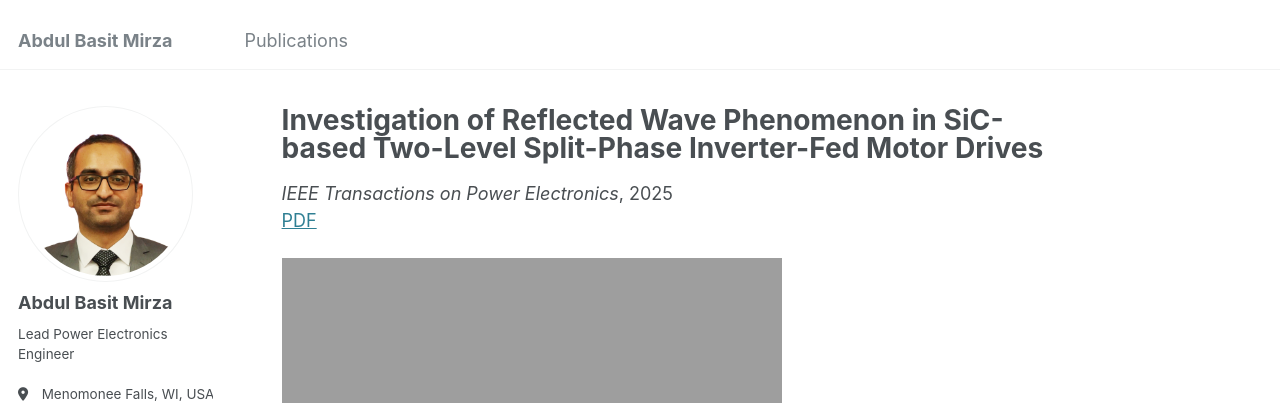
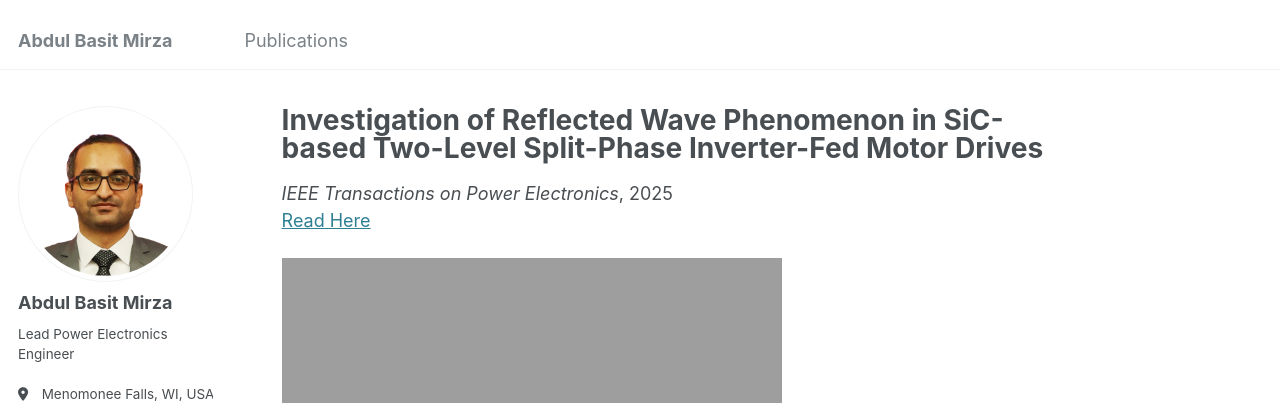
Before and after one commit to AbdulBasitMirza/abdulbasitmirza.github.io, a Jekyll site: the page built from _publications/TPEL.md, in a window 1280 px wide and 900 px high. Shown: the top 403 px of the window. Built offline with Jekyll 4.4.1, drawn with Linux system fonts in a browser that asks for light colours; some web fonts are replaced.

Commit message:
Update publication.html

```diff
--- a/_layouts/publication.html
+++ b/_layouts/publication.html
@@ -29,7 +29,7 @@ layout: default
         {% if page.title %}<h1 class="page__title" itemprop="headline">{{ page.title | markdownify | remove: "<p>" | remove: "</p>" }}</h1>{% endif %}
         <p><i>{{ page.venue | default : "Preprint"}}</i>, {{ page.date | default: "1900-01-01" | date: "%Y" }}<br>
           {% if page.paperurl %}
-            <a href="{{ page.paperurl }}">PDF</a>&nbsp;&nbsp;
+            <a href="{{ page.paperurl }}">Read Here</a>&nbsp;&nbsp;
           {% endif %}
           {% if page.codeurl %}
             <a href="{{ page.codeurl }}">Code</a>&nbsp;&nbsp;
```
